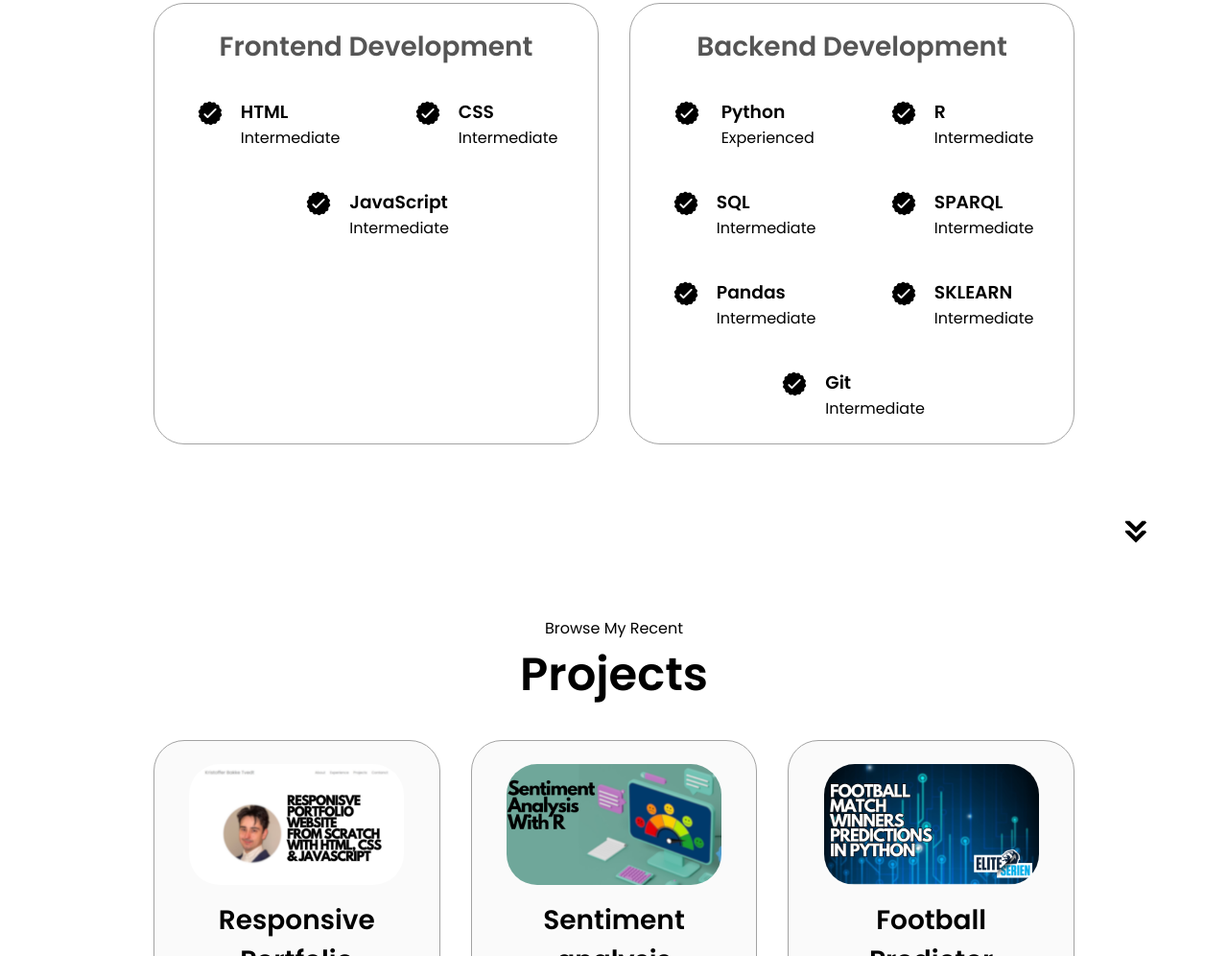
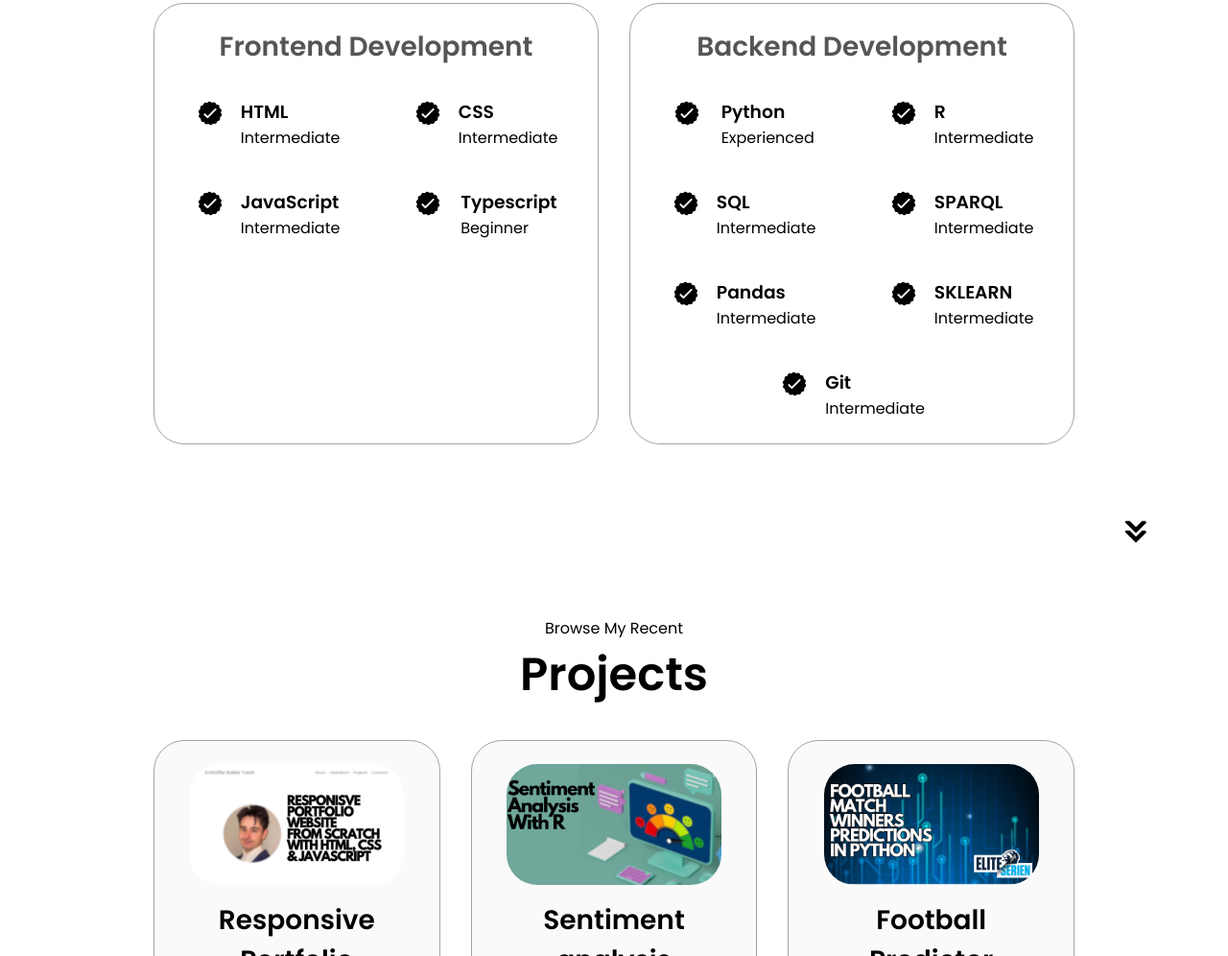
Before and after one commit to KristofferTvedt/portfolio, a plain HTML site: page index.html in a window 1280 px wide. Shown: the part 1822-2818 px from the top of the page at 96% size. Drawn offline with Linux system fonts and the light colour scheme.

Commit message:
updated experience

```diff
--- a/index.html
+++ b/index.html
@@ -134,6 +134,16 @@
                                 <p>Intermediate</p>
                             </div>
                         </article>
+                        <article><img
+                          src="assets/checkmark.png"
+                          alt="Experience icon"
+                          class="icon"
+                          />
+                          <div>
+                              <h3>Typescript</h3>
+                              <p>Beginner</p>
+                          </div>
+                      </article>
                     </div>
                 </div>
                 <div class="details-container">
```
